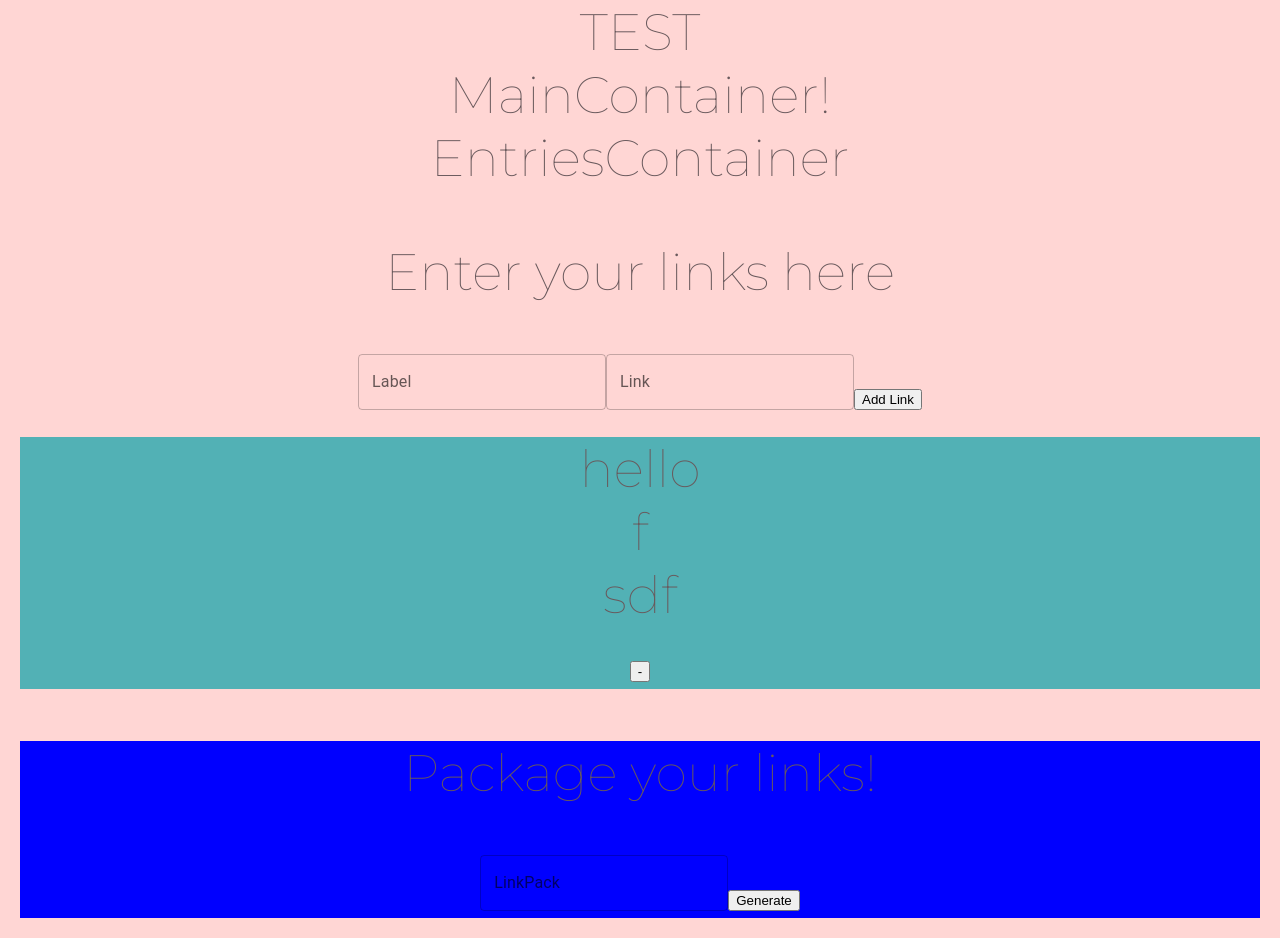
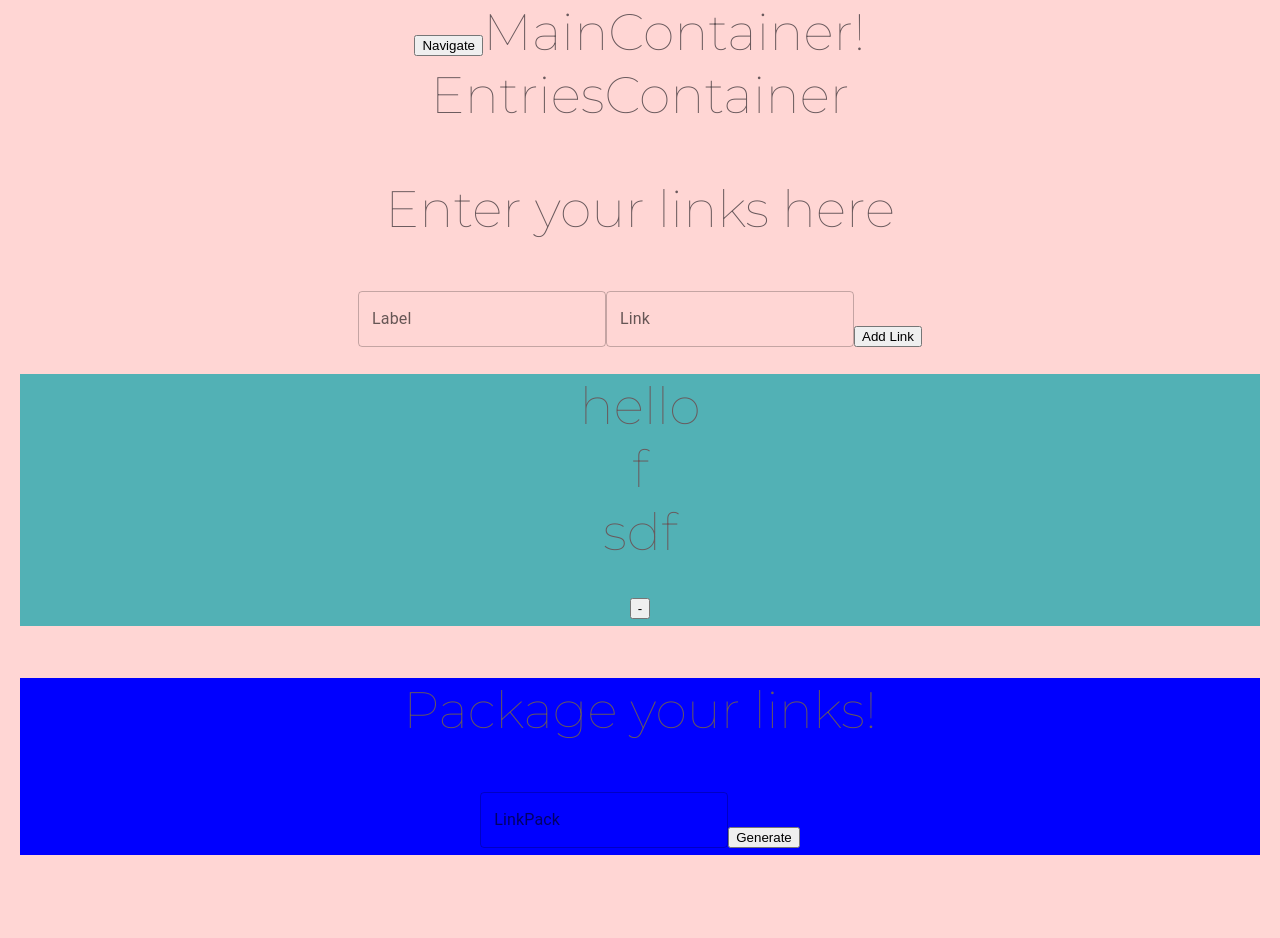
Before and after one commit to LinkPack/LinkPack, a React app: page / in a window 1280 px wide. After the commit the page ends 875 px from the top, so only its background shows below. Built offline with nearby package versions, Linux system fonts and the light colour scheme.

Commit message:
added component for displayPage

```diff
--- a/client/App.jsx
+++ b/client/App.jsx
@@ -1,14 +1,18 @@
 import React from 'react';
 import MainContainer from './containers/MainContainer.jsx';
+import { Route, Routes, useNavigate, Navigate } from "react-router-dom";
+import DisplayContainer from './containers/DisplayContainer.jsx';
 
 function App() {
-
+  // using useNavigate hook to navigate between routes
+  const navigate = useNavigate();
 
   return(
-    <div>
-      TEST
-      <MainContainer/>
-    </div>
+    <Routes>
+      <Route path="*" element={<div>Anything</div>} />
+      <Route exact path="/l" element={<DisplayContainer />} />
+      <Route exact path="/" element={<MainContainer navigate={navigate}/>} />
+    </Routes>
   );
 }
 
--- /dev/null
+++ b/client/containers/DisplayContainer.jsx
@@ -0,0 +1,17 @@
+import React from 'react';
+import { useSelector } from 'react-redux';
+
+function DisplayContainer(props) {
+  //fetch to receive all links
+  const entries = useSelector(state => state.linkPack.entries);
+  console.log('entries: ', entries);
+
+  return(
+    <div id='displayContainer'>
+        Hi
+    </div>
+  );
+}
+
+
+export default DisplayContainer;
--- a/client/containers/MainContainer.jsx
+++ b/client/containers/MainContainer.jsx
@@ -11,6 +11,7 @@ function MainContainer(props) {
 
   return(
     <div>
+      <button onClick={(() => props.navigate('/l'))}>Navigate</button>
       MainContainer!
      <EntriesContainer onClick={handleClick} entries={props.linkPack.entries}/>
      <GeneratorContainer entries={props.linkPack.entries}/>
--- a/client/index.js
+++ b/client/index.js
@@ -31,13 +31,16 @@ import { Provider } from "react-redux";
 import App from "./App.jsx";
 import React from "react";
 import { createRoot } from 'react-dom/client';
+import { BrowserRouter } from "react-router-dom";
 // import { loadUsersActionCreator } from "./actions/action-creators";
 
 
 import styles from './scss/styles.scss';
 
 createRoot(document.getElementById("root")).render(
-  <Provider store = {store}>
-      <App />
-  </Provider>
+  <BrowserRouter>
+    <Provider store = {store}>
+        <App />
+    </Provider>
+  </BrowserRouter>
 );
--- a/package.json
+++ b/package.json
@@ -27,6 +27,7 @@
     "react": "^18.2.0",
     "react-dom": "^18.2.0",
     "react-redux": "^8.0.5",
+    "react-router-dom": "^6.6.2",
     "redux": "^4.2.0",
     "uid-generator": "^2.0.0"
   },
```
Also changed, not shown: 1 other file (tests, documents, lock files or other folders).
